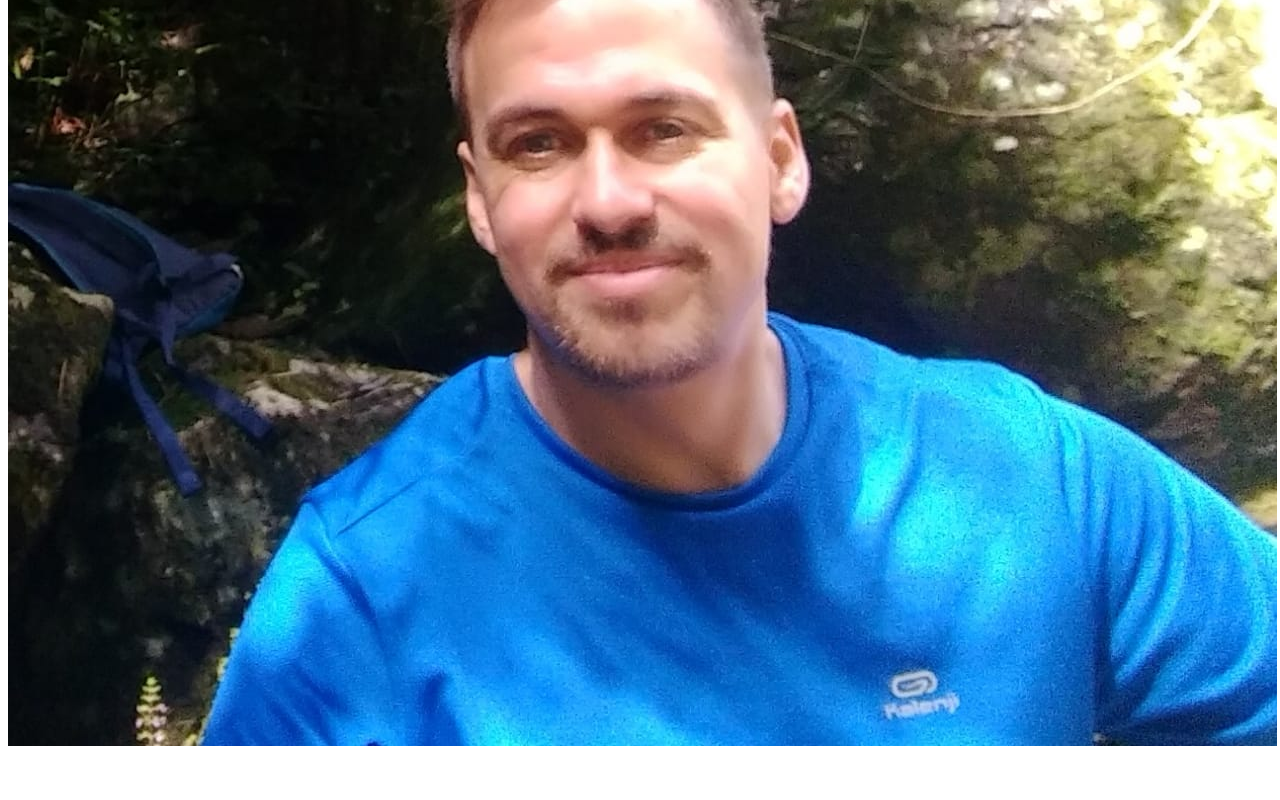
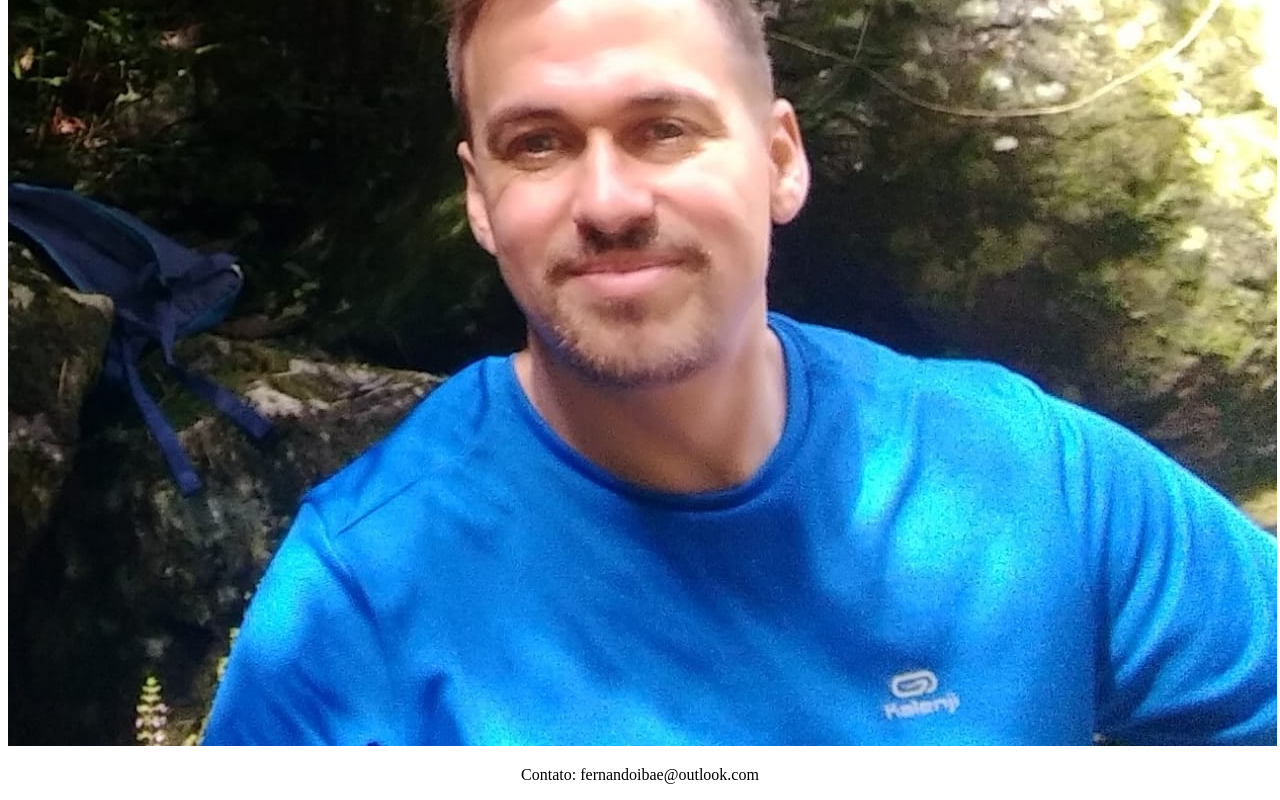
Before and after one commit to FernandoIbaePLiborio/profile.github.io, a plain HTML site: page index.html in a window 1280 px wide. Shown: the part 648-1448 px from the top of the page. Before the commit the page ends 1406 px from the top, so only its background shows below. Drawn offline with Linux system fonts and the light colour scheme.

Commit message:
Adicionar contato

```diff
--- a/index.html
+++ b/index.html
@@ -10,6 +10,8 @@
             <img src="imagens/perfil.jpg">
         </a>
     </center>
+
+    <p style="text-align: center;">Contato: fernandoibae@outlook.com</p>
 </body>
 
 </html>
```
